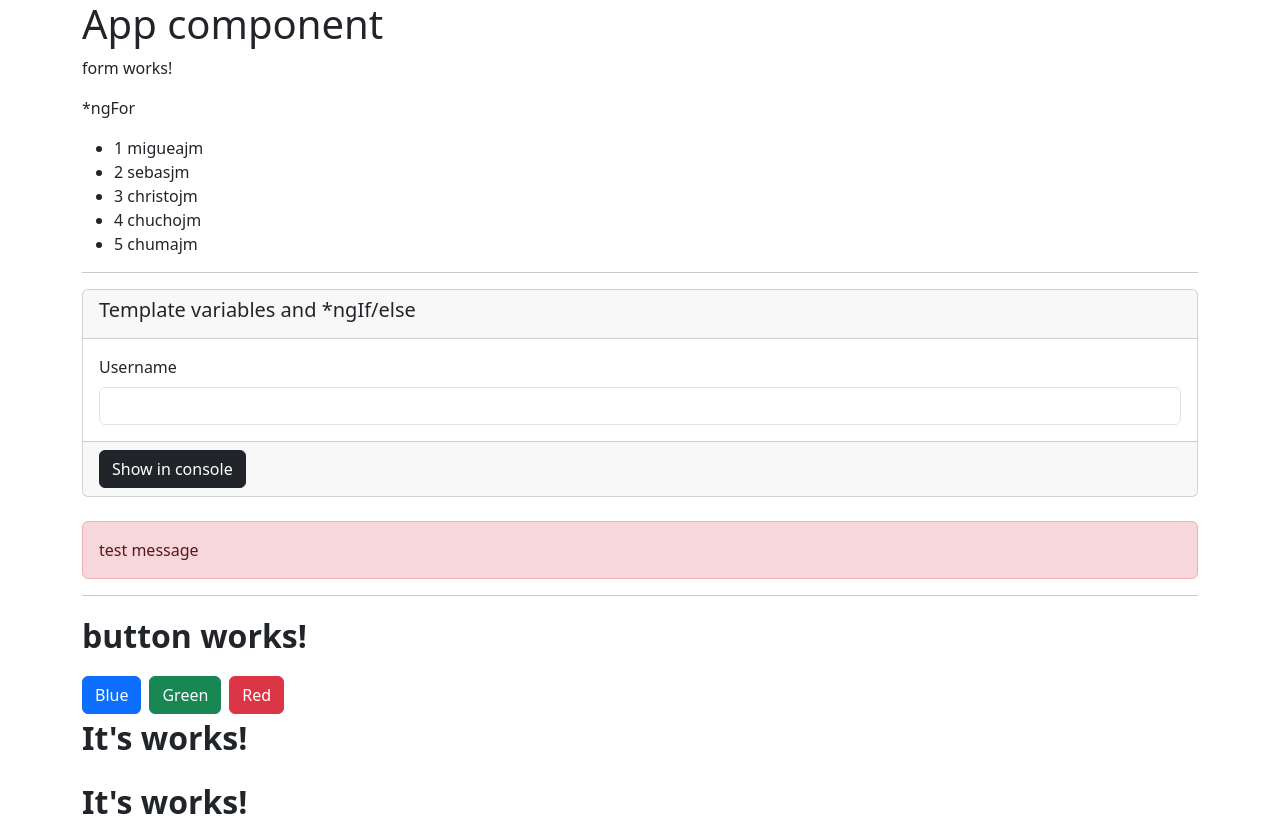
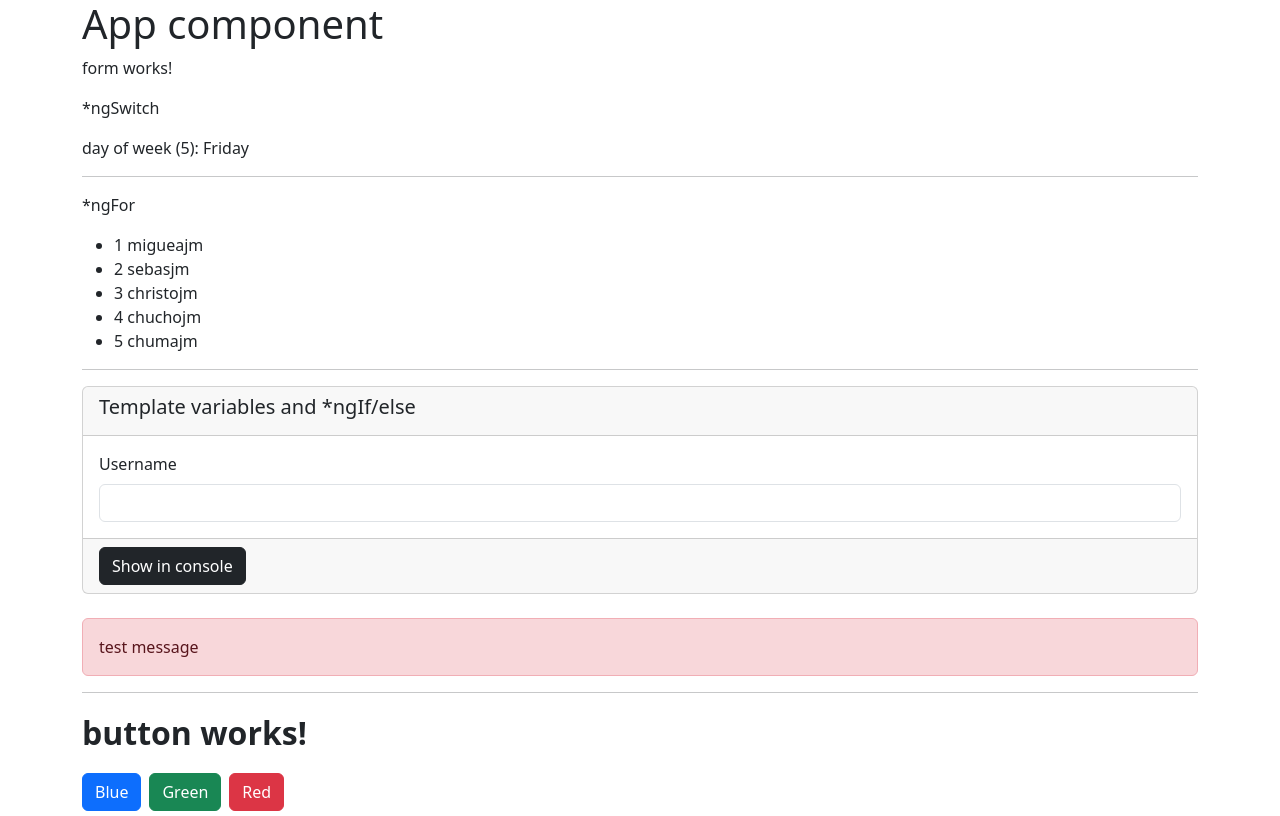
Before and after one commit to MigueAJM/backlog-frontend, an Angular app: page / in a window 1280 px wide. Shown: the top 816 px of the page. Built offline with nearby package versions, Linux system fonts and the light colour scheme.

Commit message:
ngSwitch

```diff
--- a/src/app/form/form.component.html
+++ b/src/app/form/form.component.html
@@ -1,4 +1,17 @@
 <p>form works!</p>
+<p>*ngSwitch</p>
+<div [ngSwitch]="day">
+  day of week ({{ day }}):
+  <span *ngSwitchCase="1">Monday</span>
+  <span *ngSwitchCase="2">Tuesday</span>
+  <span *ngSwitchCase="3">Wednesday</span>
+  <span *ngSwitchCase="4">Thursday</span>
+  <span *ngSwitchCase="5">Friday</span>
+  <span *ngSwitchCase="6">Saturday</span>
+  <span *ngSwitchCase="7">Sunday</span>
+  <span *ngSwitchDefault>Not exists</span>
+</div>
+<hr />
 <p>*ngFor</p>
 <ul>
   <li *ngFor="let user of users; let i = index">
@@ -23,7 +36,7 @@
 
 <div class="alert alert-success mt-4" *ngIf="show_alert; else message">
   Se ha enviado el mensaje
-  <span (click)="show_alert = false">X</span>
+  <span (click)="show_alert = false" class="span-close">X</span>
 </div>
 
 <ng-template #message>
--- a/src/app/form/form.component.sass
+++ b/src/app/form/form.component.sass
@@ -1,4 +1,4 @@
-span
+.span-close
   position: absolute
   top: 0
   right: 1rem
--- a/src/app/form/form.component.ts
+++ b/src/app/form/form.component.ts
@@ -54,4 +54,6 @@ export class FormComponent {
     this.show_alert = true;
     console.log({ username });
   }
+
+  day: number = new Date().getDay();
 }
```
